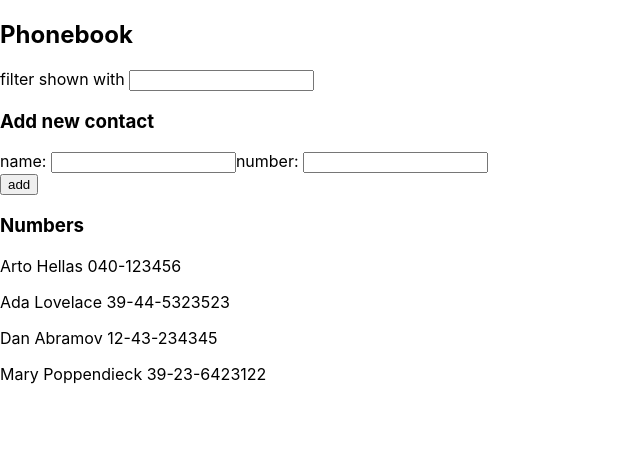
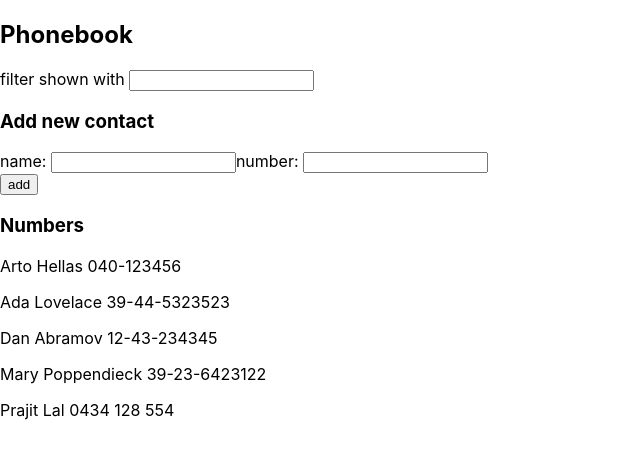
Before and after one commit to prajitlal4/fullstack-course, a React (Create React App) app in the folder part2/phonebook/: page / in a window 1280 px wide. Shown: the top 458 px of the page, without its empty margins (0-640 px from the left). Built offline with nearby package versions, Linux system fonts and the light colour scheme; data requests are answered from the project's data file.

Commit message:
New contact gets added to database

```diff
--- a/part2/phonebook/db.json
+++ b/part2/phonebook/db.json
@@ -1,5 +1,5 @@
 {
-  "persons":[
+  "persons": [
     {
       "name": "Arto Hellas",
       "number": "040-123456",
@@ -19,6 +19,11 @@
       "name": "Mary Poppendieck",
       "number": "39-23-6423122",
       "id": 4
+    },
+    {
+      "name": "Prajit Lal",
+      "number": "0434 128 554",
+      "id": 5
     }
   ]
 }
--- a/part2/phonebook/src/App.js
+++ b/part2/phonebook/src/App.js
@@ -41,9 +41,18 @@ const App = () => {
       alert(`${newName} is already added to phonebook` ) ;
     }
     else {
-      setPersons(persons.concat({name : newName, number: newNumber, id: persons.length+1}));
-      setNewName('');
-      setNewNumber('');
+      const personObject = {
+        name: newName,
+        number: newNumber,
+        id: persons.length+1}
+
+      axios
+        .post('http://localhost:3001/persons', personObject)
+        .then(response => {
+          setPersons(persons.concat(response.data));
+          setNewName('');
+          setNewNumber('');
+        })
     }
   }
 
```
Also changed, not shown: 1 other file (tests, documents, lock files or other folders).
